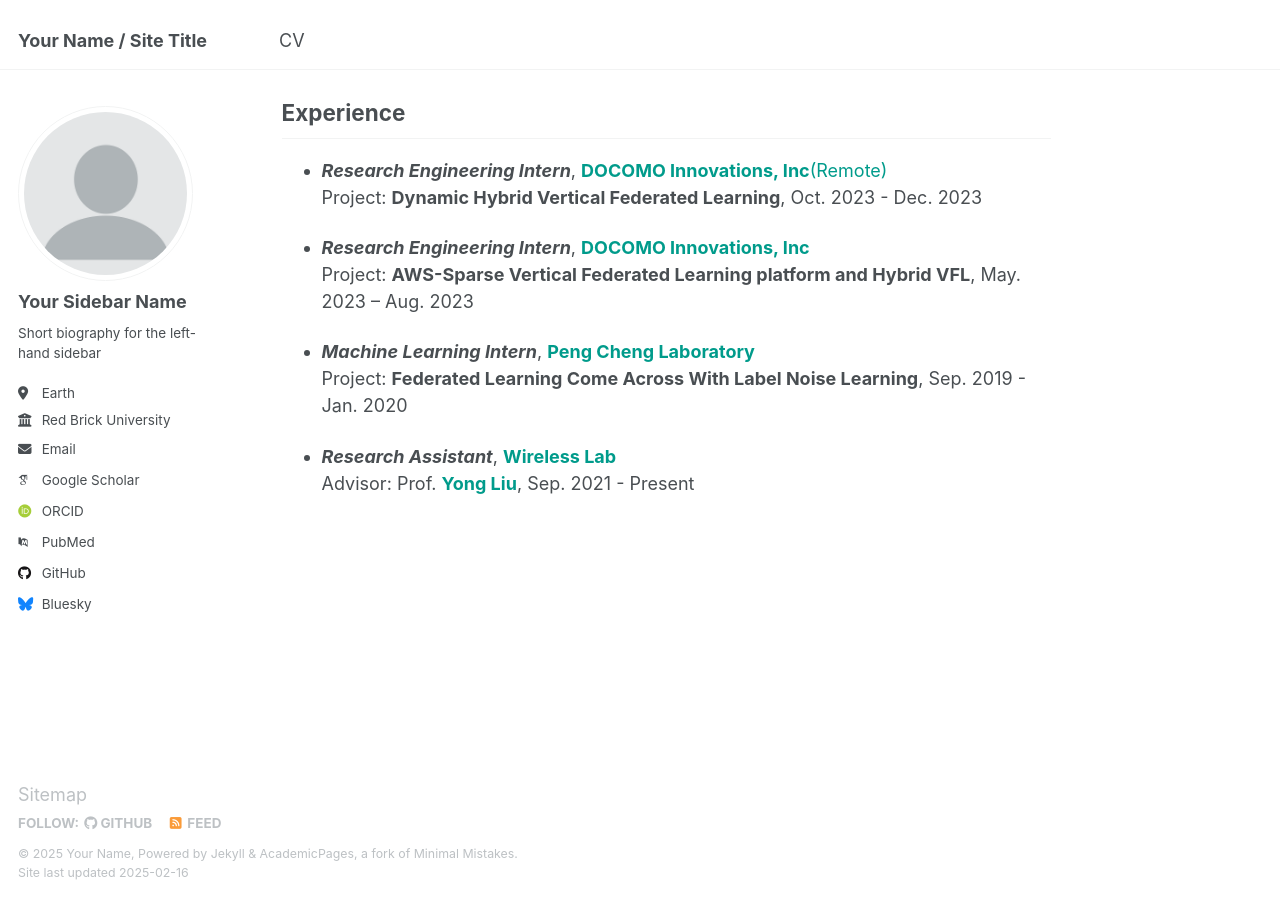
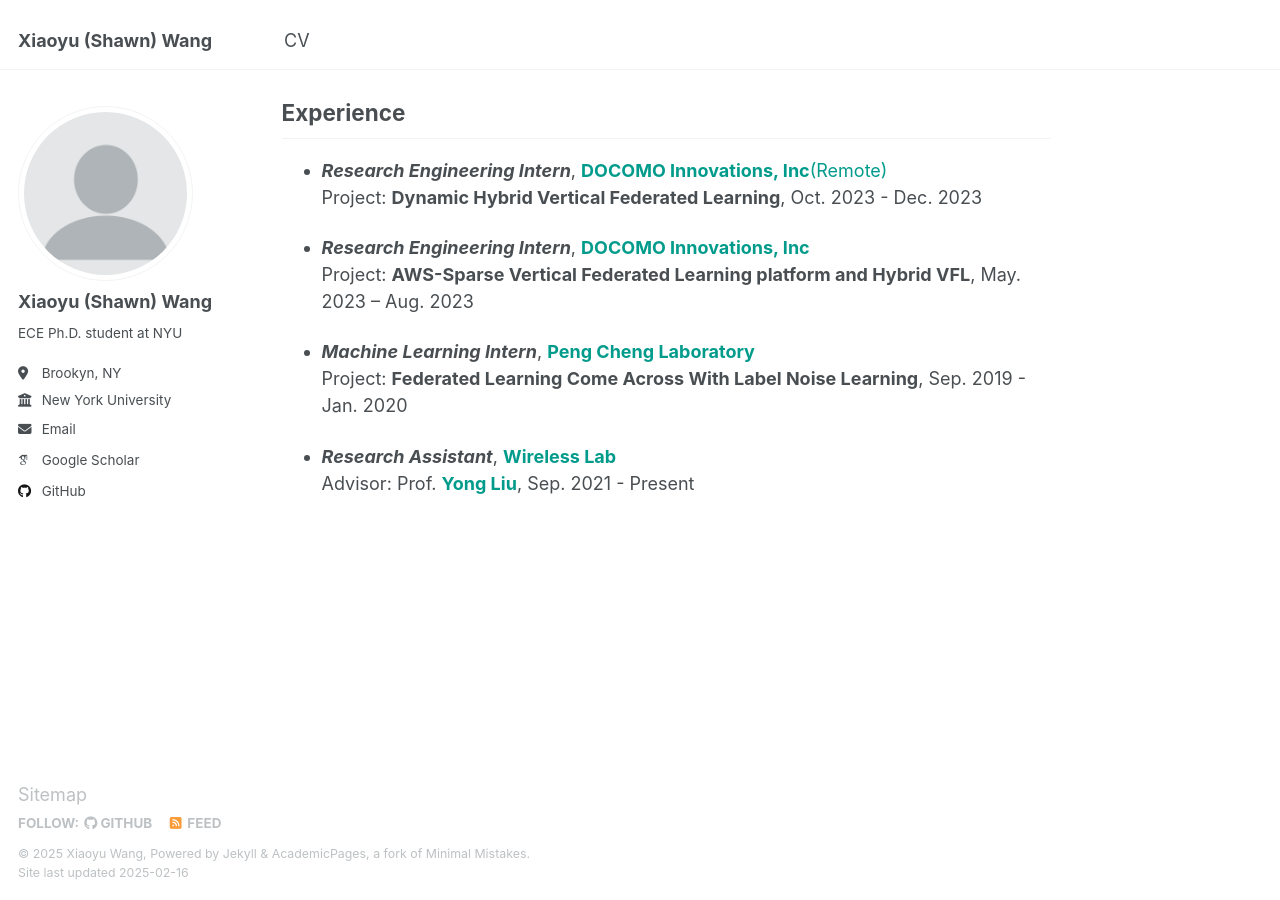
Before and after one commit to shawnxiaoyuwang/shawnxiaoyuwang.github.io, a Jekyll site: the page built from _pages/about.md, in a window 1280 px wide and 900 px high, scrolled down 950 px. Built offline with Jekyll 4.4.1, drawn with Linux system fonts in a browser that asks for light colours; some web fonts are replaced.

Commit message:
Update _config.yml

```diff
--- a/_config.yml
+++ b/_config.yml
@@ -9,13 +9,13 @@
 # Basic Site Settings
 locale                   : "en-US"
 site_theme               : "default"
-title                    : "Your Name / Site Title"
+title                    : "Xiaoyu (Shawn) Wang"
 title_separator          : "-"
-name                     : &name "Your Name"
+name                     : &name "Xiaoyu Wang"
 description              : &description "personal description"
-url                      : https://academicpages.github.io # the base hostname & protocol for your site e.g. "https://[your GitHub username].github.io"
+url                      : https://shawnxiaoyuwang.github.io # the base hostname & protocol for your site e.g. "https://[your GitHub username].github.io"
 baseurl                  : "" # the subpath of your site, e.g. "/blog"
-repository               : "academicpages/academicpages.github.io"
+repository               : "shawnxiaoyuwang/shawnxiaoyuwang.github.io"
 
 # Site Author - The following control what appear as part of the author content on the side bar.
 #               If a field is blank the icon and link will not appear, otherwise it will be shown.
@@ -23,21 +23,21 @@ repository               : "academicpages/academicpages.github.io"
 author:
   # Biographic information
   avatar           : "profile.png"
-  name             : "Your Sidebar Name"
+  name             : "Xiaoyu (Shawn) Wang"
   pronouns         : # example: "she/her"
-  bio              : "Short biography for the left-hand sidebar"
-  location         : "Earth"
-  employer         : "Red Brick University"
+  bio              : "ECE Ph.D. student at NYU"
+  location         : "Brookyn, NY"
+  employer         : "New York University"
   uri              : # URL
-  email            : "none@example.org"
+  email            : "shawnwangee@gmail.com"
 
   # Academic websites
   arxiv            : # URL - Update with the correct link to your profile
-  googlescholar    : "https://scholar.google.com/citations?user=PS_CX0AAAAAJ"
+  googlescholar    : "https://scholar.google.com/citations?user=_e2LiGwAAAAJ&hl=en"
   impactstory      : # URL
-  orcid            : "http://orcid.org/yourorcidurl"
+  orcid            : #"http://orcid.org/yourorcidurl"
   semantic         : # URL
-  pubmed           : "https://www.ncbi.nlm.nih.gov/pubmed/?term=john+snow"
+  pubmed           : #"https://www.ncbi.nlm.nih.gov/pubmed/?term=john+snow"
   researchgate     : # URL
   scopus           : # URL
 
@@ -45,12 +45,12 @@ author:
   bitbucket        : # Username - Update with your username on the site
   codepen          : # Username
   dribbble         : # Username
-  github           : "academicpages"
+  github           : "https://github.com/shawnxiaoyuwang"
   kaggle           : # Username
   stackoverflow    : # User number or user number and name (i.e., use "1" or "1/jeff-atwood")
 
   # Social media
-  bluesky          : "bsky.app" # Replace this with you Bluesky username
+  bluesky          : #"bsky.app" # Replace this with you Bluesky username
   facebook         : # Username
   flickr           : # Username
   foursquare       : # Username
```
